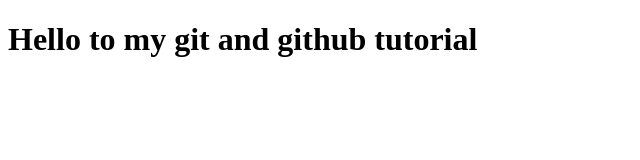
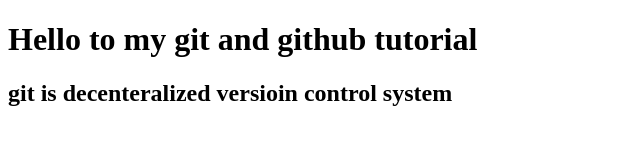
Before and after one commit to VedantCode04/git-tut, a plain HTML site: page index.html in a window 1280 px wide. Shown: the whole page, without its empty margins (0-640 px from the left). Drawn offline with Linux system fonts and the light colour scheme.

Commit message:
edit index.html

```diff
--- a/index.html
+++ b/index.html
@@ -7,5 +7,6 @@
   </head>
   <body>
     <h1>Hello to my git and github tutorial</h1>
+    <h2>git is decenteralized versioin control system</h2>
   </body>
 </html>
```
